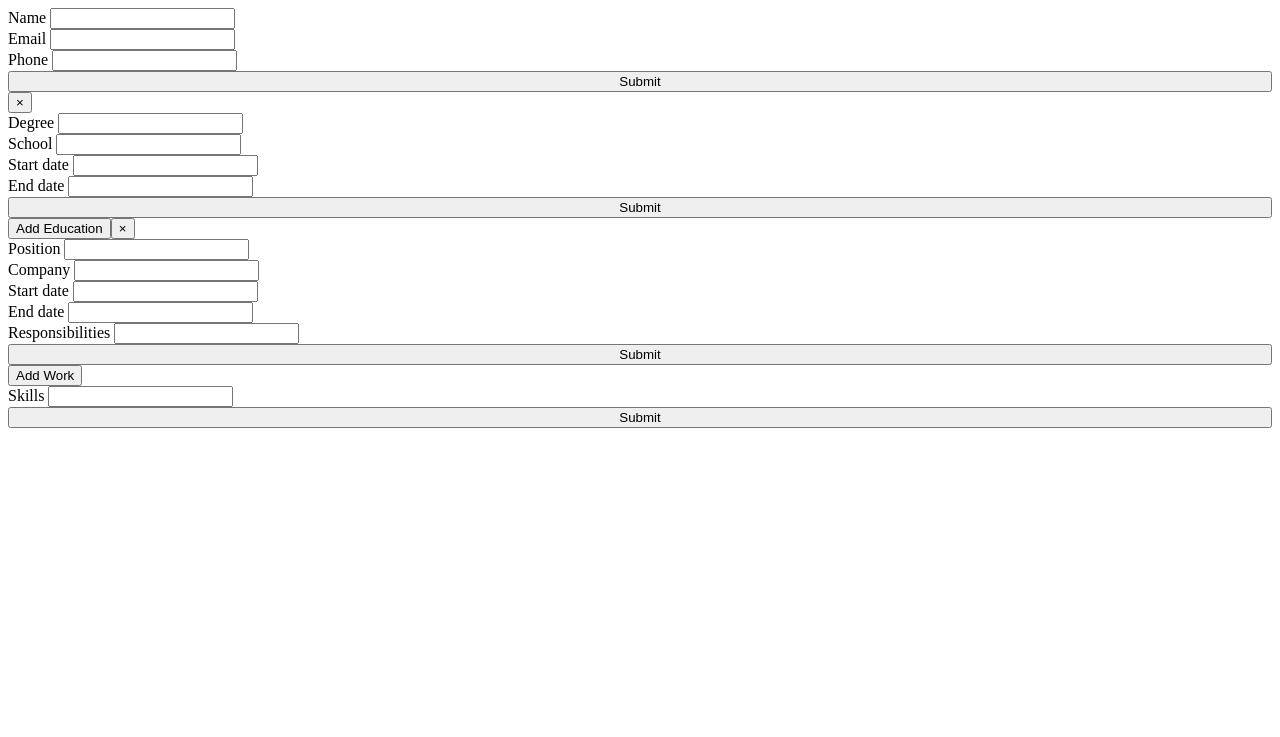
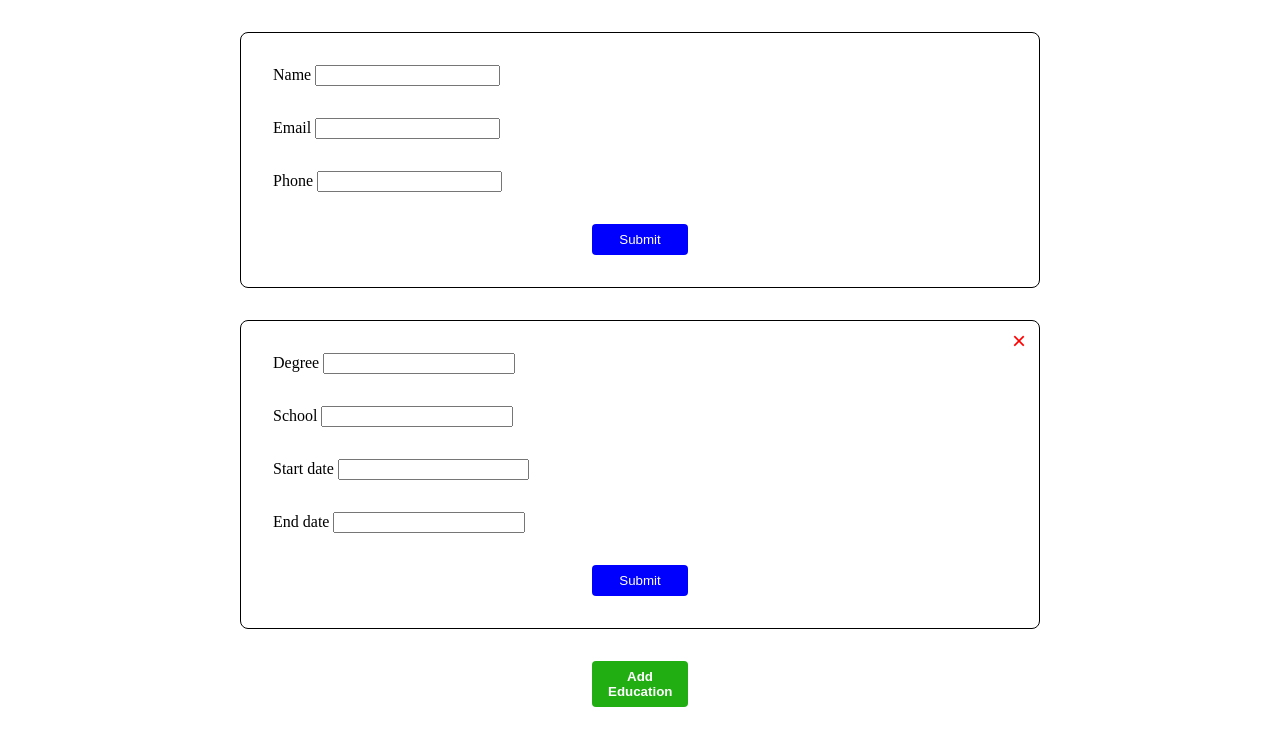
Before and after one commit to nealchampagne/odin-cv-app, a React (Vite) app: page / in a window 1280 px wide. Shown: the top 737 px of the page. Built offline with nearby package versions, Linux system fonts and the light colour scheme.

Commit message:
Add appropriate classes and ids for styling

```diff
--- a/src/components/CV.jsx
+++ b/src/components/CV.jsx
@@ -4,36 +4,37 @@ import Education from "./Education";
 import Work from "./Work";
 import Skills from "./Skills";
 import { v4 as uuidv4 } from 'uuid';
+import '../styles/CV.css'
 
 const CV = () => {
   const [eduCards, setEduCards] = useState([uuidv4()]);
   const [workCards, setWorkCards] = useState([uuidv4()]);
 
   const handleAddEdu = () => {
-    setEduCards([...eduCards, uuidv4()])
-  }
+    setEduCards([...eduCards, uuidv4()]);
+  };
 
   const handleAddWork = () => {
-    setWorkCards([...workCards, uuidv4()])
-  }
+    setWorkCards([...workCards, uuidv4()]);
+  };
 
   const deleteEduCard = (id) => {
-    setEduCards(eduCards.filter(cardId => cardId !== id))
-  }
+    setEduCards(eduCards.filter(cardId => cardId !== id));
+  };
 
   const deleteWorkCard = (id) => {
-    setWorkCards(workCards.filter(cardId => cardId !== id))
-  }
+    setWorkCards(workCards.filter(cardId => cardId !== id));
+  };
 
   return(
-    <>
-      <Info />
-      {eduCards.map(id => <Education id={id} key={id} deleteFunc={() => deleteEduCard(id)}/>)}
-      <button onClick={handleAddEdu}>Add Education</button>
-      {workCards.map(id => <Work id={id} key={id} deleteFunc={() => deleteWorkCard(id)}/>)}
-      <button onClick={handleAddWork}>Add Work</button>
-      <Skills />
-    </>
+    <div id="content">
+      <Info className='section'/>
+      {eduCards.map(id => <Education id={id} className='section' key={id} deleteFunc={() => deleteEduCard(id)}/>)}
+      <button className='addbutton' onClick={handleAddEdu}>Add Education</button>
+      {workCards.map(id => <Work id={id} className='section' key={id} deleteFunc={() => deleteWorkCard(id)}/>)}
+      <button className='addbutton' onClick={handleAddWork}>Add Work</button>
+      <Skills className='section'/>
+    </div>
   )
 }
 
--- a/src/components/Delete.jsx
+++ b/src/components/Delete.jsx
@@ -1,5 +1,8 @@
+import '../styles/Delete.css'
+
 const Delete = ({onClick}) =>
   <button
+    className='deletebtn'
     onClick={onClick}>
     ×
   </button>
--- a/src/components/Edit.jsx
+++ b/src/components/Edit.jsx
@@ -1,5 +1,8 @@
+import '../styles/Edit.css'
+
 const Edit = ({onClick}) =>
   <button
+    className='editbtn'
     onClick={onClick}>
     Edit
   </button>
--- a/src/components/Education.jsx
+++ b/src/components/Education.jsx
@@ -3,8 +3,9 @@ import Input from './Input';
 import Submit from './Submit';
 import Edit from './Edit';
 import Delete from './Delete';
+import '../styles/Education.css'
 
-const Education = ({id, deleteFunc}) => {
+const Education = ({id, className, deleteFunc}) => {
   const [data, setData] = useState({
     id: id,
     degree: '',
@@ -19,7 +20,7 @@ const Education = ({id, deleteFunc}) => {
     setData({
       ...data,
       [name]: value
-    })
+    });
   };
 
   const handleSubmit = (e) => {
@@ -31,7 +32,7 @@ const Education = ({id, deleteFunc}) => {
   };
 
   return (
-    <>
+    <div className={className}>
       <style>
         {data.submit
         ? `#form${data.id} {display: none}
@@ -75,7 +76,7 @@ const Education = ({id, deleteFunc}) => {
           onClick={handleSubmit}
         />
       </form>
-      <div id={'card'+data.id} className='edu'>
+      <div id={'card'+data.id} className='educard'>
         <p>Degree: {data.degree}</p>
         <p>School: {data.school}</p>
         <p>{data.start} - {data.end}</p>
@@ -83,7 +84,7 @@ const Education = ({id, deleteFunc}) => {
           onClick={handleSubmit}
         />
       </div>
-    </>
+    </div>
   )
 }
 
--- a/src/components/Info.jsx
+++ b/src/components/Info.jsx
@@ -2,8 +2,9 @@ import { useState } from 'react'
 import Input from './Input';
 import Submit from './Submit';
 import Edit from './Edit';
+import '../styles/Info.css';
 
-const Info = () => {
+const Info = ({className}) => {
 
   const [data, setData] = useState({
     name: '',
@@ -17,8 +18,8 @@ const Info = () => {
     setData({
       ...data,
       [name]: value
-    })
-  }
+    });
+  };
 
   const handleSubmit = (e) => {
     setData({
@@ -26,10 +27,10 @@ const Info = () => {
       submit: !data.submit
     });
     e.preventDefault();
-  }
+  };
 
   return (
-    <>
+    <div className={className}>
       <style>
         {data.submit
         ? `.infoform {display: none}
@@ -71,7 +72,7 @@ const Info = () => {
           onClick={handleSubmit}
         />
       </div>
-    </>
+    </div>
   )
 }
 
--- a/src/components/Input.jsx
+++ b/src/components/Input.jsx
@@ -3,6 +3,7 @@ const Input = ({ label, name, type, value, onChange }) =>
     {label}
     {' '}
     <input
+      className='datafield'
       name={name}
       type={type}
       value={value}
--- a/src/components/Skills.jsx
+++ b/src/components/Skills.jsx
@@ -2,8 +2,9 @@ import { useState } from 'react'
 import Input from './Input';
 import Submit from './Submit';
 import Edit from './Edit';
+import '../styles/Skills.css';
 
-const Skills = () => {
+const Skills = ({className}) => {
 
   const [data, setData] = useState({
     skills: '',
@@ -11,12 +12,12 @@ const Skills = () => {
   });
 
   const handleChange = (e) => {
-    const { value, name} = e.target
+    const { value, name} = e.target;
     setData({
       ...data,
       [name]: value
-    })
-  }
+    });
+  };
 
   const handleSubmit = (e) => {
     setData({
@@ -24,10 +25,10 @@ const Skills = () => {
       submit: !data.submit
     });
     e.preventDefault();
-  }
+  };
 
   return (
-    <>
+    <div className={className}>
       <style>
         {data.submit
         ? `.skillsform {display: none}
@@ -53,8 +54,8 @@ const Skills = () => {
           onClick={handleSubmit}
         />
       </div>
-    </>
+    </div>
   )
 }
 
-export default Skills
+export default Skills;
--- a/src/components/Submit.jsx
+++ b/src/components/Submit.jsx
@@ -1,5 +1,8 @@
+import '../styles/Submit.css'
+
 const Submit = ({ onClick }) =>
   <input
+    className='submit'
     name='submit'
     type='submit'
     value='Submit'
--- a/src/components/Work.jsx
+++ b/src/components/Work.jsx
@@ -3,8 +3,9 @@ import Input from './Input';
 import Submit from './Submit';
 import Edit from './Edit';
 import Delete from './Delete';
+import '../styles/Work.css';
 
-const Work = ({id, deleteFunc}) => {
+const Work = ({id, className, deleteFunc}) => {
   const [data, setData] = useState({
     id: id,
     position: '',
@@ -20,8 +21,8 @@ const Work = ({id, deleteFunc}) => {
     setData({
       ...data,
       [name]: value
-    })
-  }
+    });
+  };
 
   const handleSubmit = (e) => {
     setData({
@@ -29,10 +30,10 @@ const Work = ({id, deleteFunc}) => {
       submit: !data.submit
     });
     e.preventDefault();
-  }
+  };
 
   return (
-    <>
+    <div className={className}>
       <style>
         {data.submit
         ? `#form${data.id} {display: none}
@@ -83,7 +84,7 @@ const Work = ({id, deleteFunc}) => {
           onClick={handleSubmit}
         />
       </form>
-      <div id={'card'+data.id} className='work'>
+      <div id={'card'+data.id} className='workcard'>
         <p>Position: {data.position}</p>
         <p>Company: {data.company}</p>
         <p>{data.start} - {data.end}</p>
@@ -92,7 +93,7 @@ const Work = ({id, deleteFunc}) => {
           onClick={handleSubmit}
         />
       </div>
-    </>
+    </div>
   )
 }
 
```
